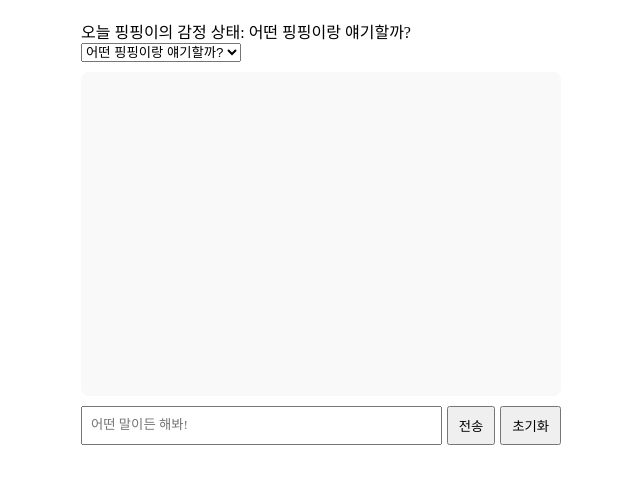
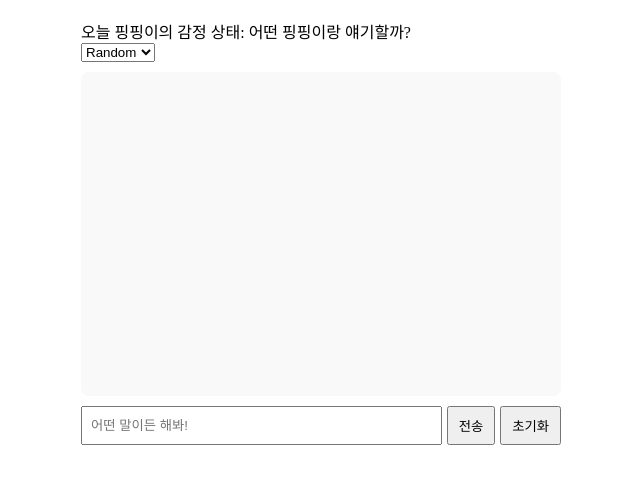
Before and after one commit to dakyumlee/pingpingchat, a website: page index.html in a window 1280 px wide. Shown: the part 140-624 px from the top of the page, without its empty margins (319-959 px from the left). Drawn offline with Linux system fonts and the light colour scheme; a web font is replaced by a local one.

Commit message:
오류 수정

```diff
--- a/index.html
+++ b/index.html
@@ -3,7 +3,7 @@
 <head>
   <meta charset="UTF-8" />
   <meta name="viewport" content="width=device-width, initial-scale=1.0"/>
-  <title>핑핑</title>
+  <title>핑핑봇</title>
   <link rel="stylesheet" href="style.css" />
 </head>
 <body>
@@ -11,20 +11,26 @@
     <h1>핑핑</h1>
     <div id="pingpingMood">오늘 핑핑이의 감정 상태: 로딩 중...</div>
     <select id="themeSelect">
-      <option value="random">어떤 핑핑이랑 얘기할까?</option>
-      <option value="joy">😄 Joy</option>
-      <option value="sadness">😢 Sadness</option>
-      <option value="anger">😡 Anger</option>
-      <option value="disgust">🤢 Disgust</option>
-      <option value="fear">😱 Fear</option>
+      <option value="random">Random</option>
+      <option value="joy">Joy</option>
+      <option value="sadness">Sadness</option>
+      <option value="anger">Anger</option>
+      <option value="disgust">Disgust</option>
+      <option value="fear">Fear</option>
     </select>
     <div id="botResponse" class="chat-box"></div>
-    <div class="input-area">
-      <input type="text" id="userInput" placeholder="어떤 말이든 해봐!" style="font-family: 'YoonChildfundkoreaManSeh';"/>
-      <button id="submitBtn">전송</button>
-      <button id="clearBtn">초기화</button>
-    </div>
+    <form id="chat-form" class="input-area">
+      <input
+        type="text"
+        id="userInput"
+        placeholder="어떤 말이든 해봐!"
+        autocomplete="off"
+      />
+      <button type="submit" id="submitBtn">전송</button>
+      <button type="button" id="clearBtn">초기화</button>
+    </form>
   </div>
+
   <script src="script.js"></script>
 </body>
 </html>
--- a/script.js
+++ b/script.js
@@ -1,7 +1,9 @@
+
 const isLocal = ["localhost","127.0.0.1"].includes(window.location.hostname);
 const endpoint = isLocal
   ? "http://localhost:3001/pingping"
   : "/api/pingping";
+
 
 const personaPrompts = {
   random: `
@@ -36,6 +38,7 @@ const personaPrompts = {
   `
 };
 
+
 async function sendToClaude(userMessages) {
   const key = document.getElementById("themeSelect").value;
   const systemMsg = {
@@ -64,6 +67,7 @@ document.addEventListener("DOMContentLoaded", () => {
   const submitBtn   = document.getElementById("submitBtn");
   const clearBtn    = document.getElementById("clearBtn");
 
+
   const moodMap = {
     random:  "어떤 핑핑이랑 얘기할까?",
     joy:     "😊 Joy",
@@ -73,7 +77,7 @@ document.addEventListener("DOMContentLoaded", () => {
     fear:    "😱 Fear"
   };
   const colorMap = {
-    random:  "#fff",
+    random:  "#ffffff",
     joy:     "#fff7e6",
     sadness: "#e6f7ff",
     anger:   "#ffe6e6",
@@ -82,19 +86,27 @@ document.addEventListener("DOMContentLoaded", () => {
   };
 
   updateMood(themeSelect.value);
-  themeSelect.addEventListener("change", () => updateMood(themeSelect.value));
-  clearBtn.addEventListener("click", () => botBox.innerHTML = "");
+
+  themeSelect.addEventListener("change", () => {
+    updateMood(themeSelect.value);
+  });
+
+  clearBtn.addEventListener("click", () => {
+    botBox.innerHTML = "";
+  });
+
 
   form.addEventListener("submit", async e => {
     e.preventDefault();
     submitBtn.disabled = true;
-    const txt = userInput.value.trim();
-    if (!txt) {
+
+    const text = userInput.value.trim();
+    if (!text) {
       submitBtn.disabled = false;
       return;
     }
 
-    appendMessage("user", txt);
+    appendMessage("user", text);
     userInput.value = "";
 
     const prev = botBox.querySelector(".bot-message.loading");
@@ -103,11 +115,11 @@ document.addEventListener("DOMContentLoaded", () => {
     botDiv.classList.add("loading");
 
     try {
-      const reply = await sendToClaude([{ role: "user", content: txt }]);
-      botDiv.textContent = `핑핑: ${reply}`;
+      const reply = await sendToClaude([{ role: "user", content: text }]);
+      botDiv.textContent = `핑핑봇: ${reply}`;
     } catch (err) {
       console.error(err);
-      botDiv.textContent = `핑핑: ❌ 서버가 응답하지 않음`;
+      botDiv.textContent = `핑핑봇: ❌ 서버가 응답하지 않음`;
     } finally {
       botDiv.classList.remove("loading");
       submitBtn.disabled = false;
@@ -126,9 +138,7 @@ document.addEventListener("DOMContentLoaded", () => {
 
   function appendMessage(who, msg) {
     const div = document.createElement("div");
-    div.className = who === "user"
-      ? "user-message"
-      : "bot-message";
+    div.className = who === "user" ? "user-message" : "bot-message";
     div.textContent = (who === "user" ? "너: " : "핑핑봇: ") + msg;
     botBox.append(div);
     div.scrollIntoView({ block: "end" });
```
